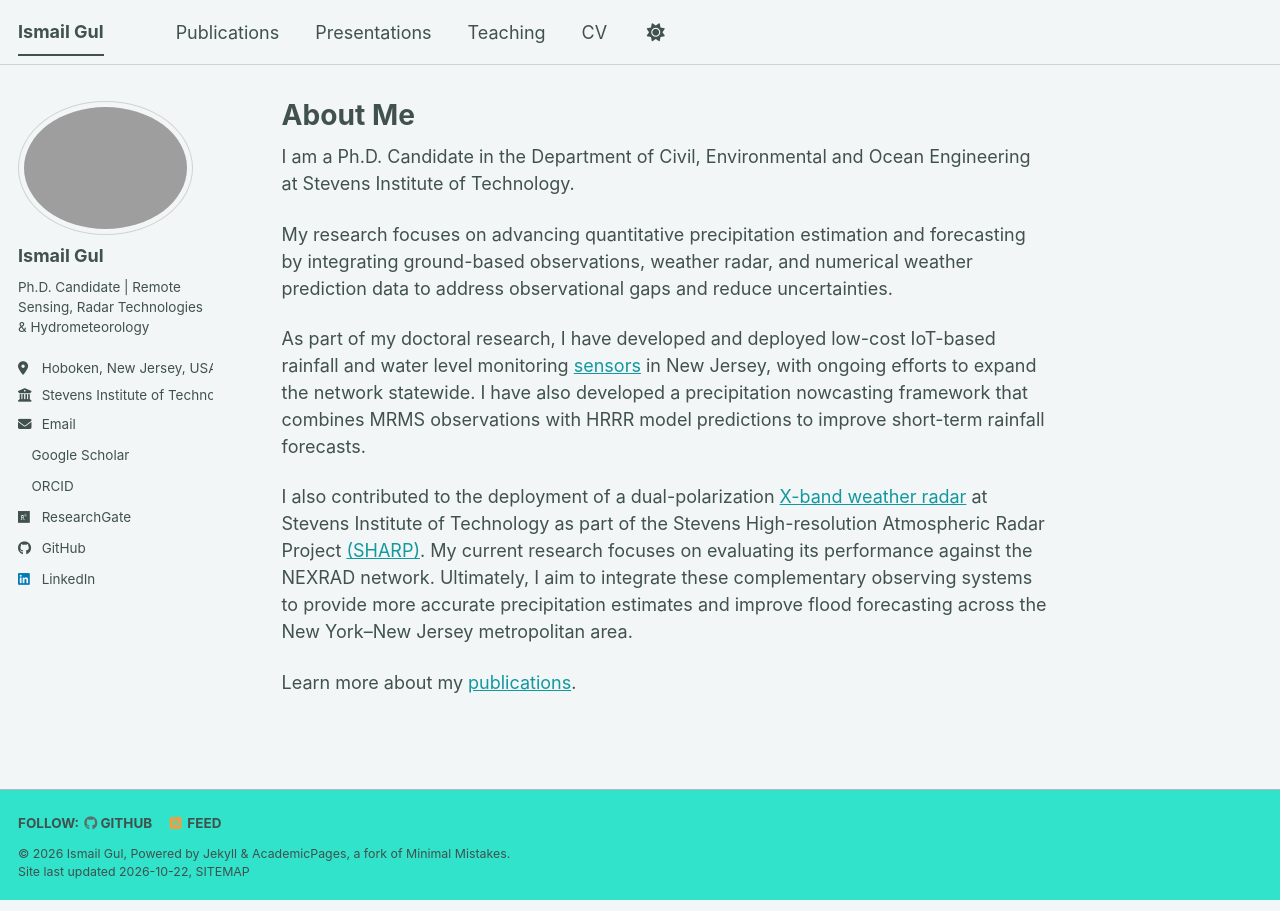
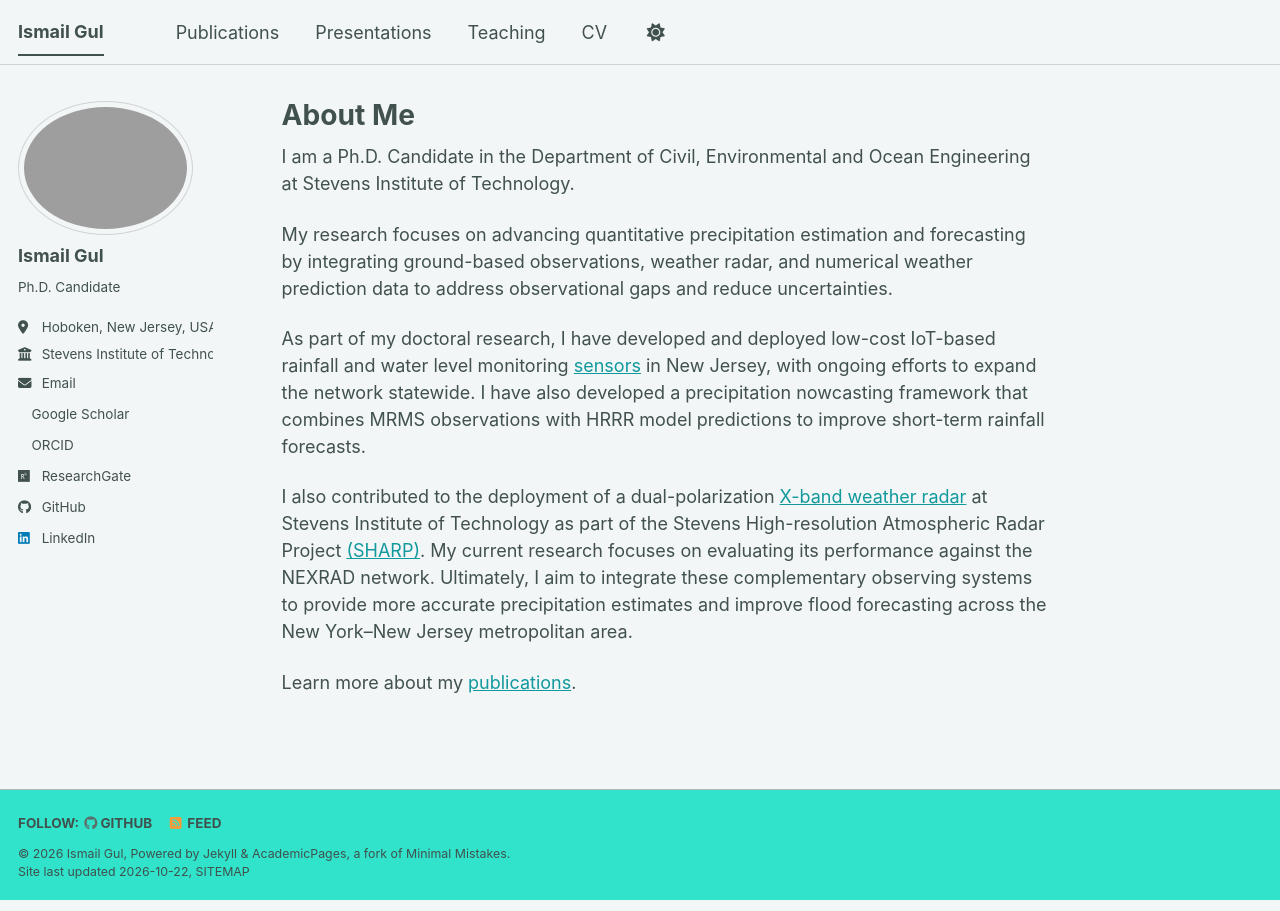
Before and after one commit to igul94/ismailgul.github.io, a Jekyll site: the page built from _pages/about.md, in a window 1280 px wide. Built offline with Jekyll 4.4.1, drawn with Linux system fonts in a browser that asks for light colours; a style sheet for code colours, icons or effects is not loaded.

Commit message:
Update _config.yml

```diff
--- a/_config.yml
+++ b/_config.yml
@@ -25,7 +25,7 @@ author:
   avatar           : "igul_profile_3.png"
   name             : "Ismail Gul"
   pronouns         :
-  bio              : "Ph.D. Candidate | Remote Sensing, Radar Technologies & Hydrometeorology"
+  bio              : "Ph.D. Candidate"
   location         : "Hoboken, New Jersey, USA"
   employer         : "Stevens Institute of Technology"
   uri              :
```
